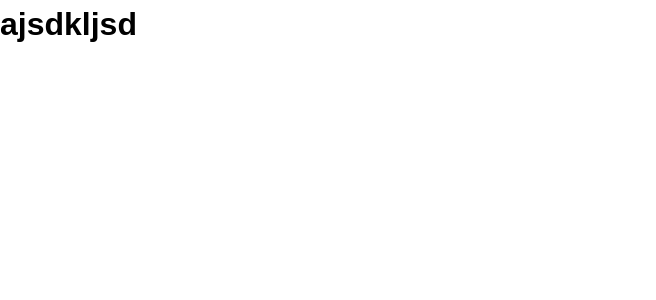
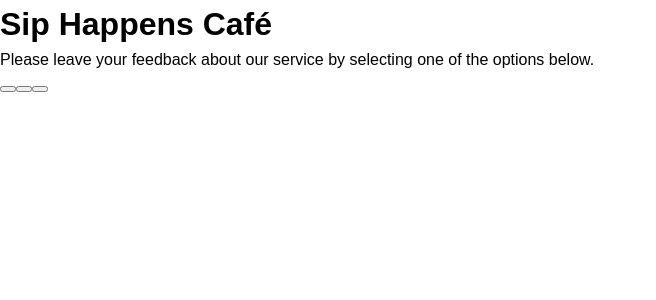
Before and after one commit to Maksym-Zhuravel/goit-react-hw-02, a React (Vite) app: page / in a window 1280 px wide. Shown: the top 300 px of the page, without its empty margins (0-656 px from the left). Built offline with nearby package versions, Linux system fonts and the light colour scheme.

Commit message:
create jsx

```diff
--- a/src/App.jsx
+++ /dev/null
@@ -1,3 +0,0 @@
-export default function App() {
-  return <h1>ajsdkljsd</h1>;
-}
--- /dev/null
+++ b/src/components/App/App.jsx
@@ -0,0 +1,23 @@
+import { useState } from "react";
+import Options from "../Options/Options";
+
+export default function App() {
+  const [values, setValues] = useState({
+    good: 0,
+    neutral: 0,
+    bad: 0,
+  });
+
+  return (
+    <>
+      <h1>Sip Happens Café</h1>
+      <p>
+        Please leave your feedback about our service by selecting one of the
+        options below.
+      </p>
+      <Options />
+      <Options />
+      <Options />
+    </>
+  );
+}
--- /dev/null
+++ b/src/components/Options/Options.jsx
@@ -0,0 +1,7 @@
+export default function Options() {
+  return (
+    <>
+      <button></button>
+    </>
+  );
+}
--- a/src/main.jsx
+++ b/src/main.jsx
@@ -1,6 +1,6 @@
 import React from "react";
 import ReactDOM from "react-dom/client";
-import App from "./App.jsx";
+import App from "./components/App/App";
 import "modern-normalize";
 import "./index.css";
 
```
Also changed, not shown: src/components/Feedback/Feedback.jsx (added).
